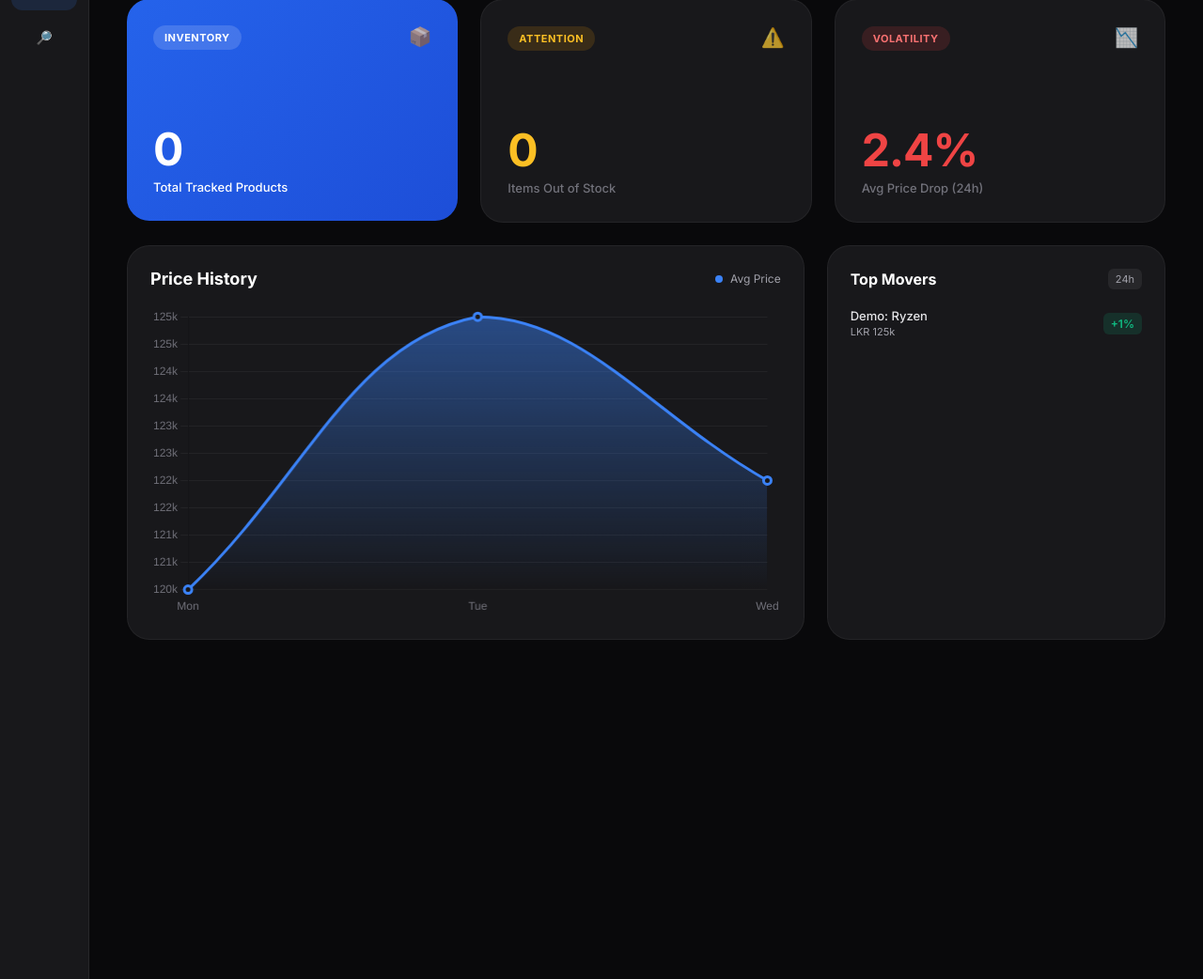
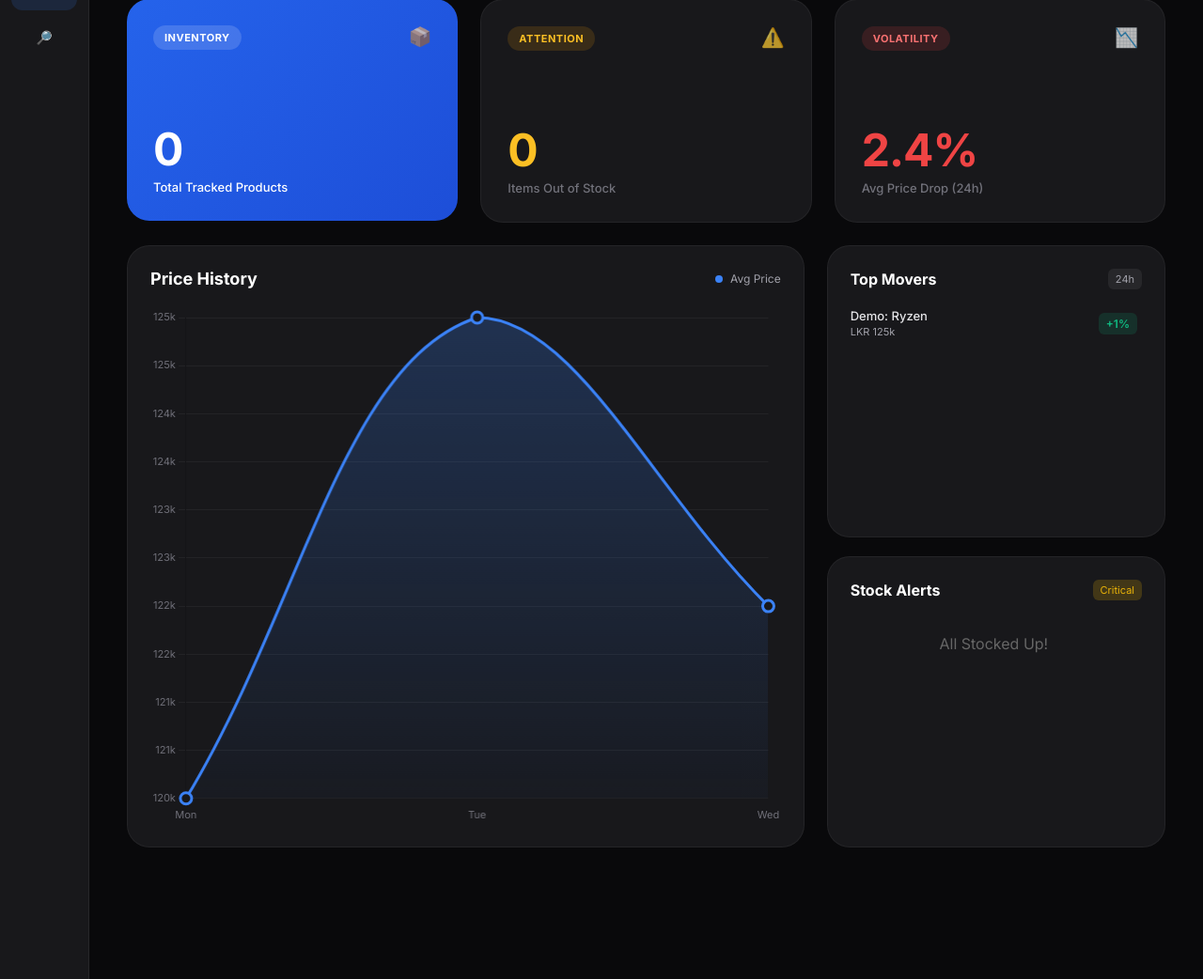
Before and after one commit to Himethwe/MarketPulse, a Flask app: page / in a window 1280 px wide. Shown: the part 121-1163 px from the top of the page at 94% size. Run offline with Flask 3, Linux system fonts and the light colour scheme; data that the repository does not hold is empty; some libraries are stand-ins or nearby versions.

Commit message:
Add Stock Alerts panel and fix UI scrollbars

```diff
--- a/src/flask_app/app.py
+++ b/src/flask_app/app.py
@@ -48,8 +48,32 @@ def get_movers(conn):
                                 'abs_change': abs(pct)
                             })
             movers.sort(key=lambda x: x['abs_change'], reverse=True)
-            return movers[:5]
+            return movers[:4] # Reduced to 4 to fit space
     except: return []
+
+# NEW FUNCTION: Get specific out-of-stock items
+def get_stock_alerts_list(conn):
+    alerts = []
+    try:
+        with conn.cursor() as cur:
+            sql = """
+                SELECT p.name, m.vendor_name, m.price
+                FROM market_data m
+                JOIN products p ON m.product_id = p.id
+                WHERE m.is_in_stock = FALSE
+                ORDER BY m.scraped_at DESC
+                LIMIT 4
+            """
+            cur.execute(sql)
+            rows = cur.fetchall()
+            for r in rows:
+                alerts.append({
+                    'name': r[0][:18] + '..' if len(r[0]) > 18 else r[0],
+                    'vendor': r[1],
+                    'price': f"LKR {float(r[2]):,.0f}"
+                })
+    except: pass
+    return alerts
 
 #discovery feed
 def get_discovery_feed(conn):
@@ -125,6 +149,7 @@ def dashboard():
     stats = {'products': 0, 'stock_alerts': 0}
     chart_data = {'labels': [], 'prices': []}
     movers_data = []
+    stock_alerts_list = [] # Init list
 
     try:
         with conn.cursor() as cur:
@@ -143,17 +168,19 @@ def dashboard():
             chart_data = {'labels': ['Mon','Tue','Wed'], 'prices': [120000, 125000, 122000]}
 
         movers_data = get_movers(conn)
+        stock_alerts_list = get_stock_alerts_list(conn) # Fetch alerts
+
         if not movers_data:
             movers_data = [{'short_name': 'Demo: Ryzen', 'price': 'LKR 125k', 'change': '+1%', 'trend': 'up'}]
 
     except Exception as e:
         print(f"Error: {e}")
     finally:
-
         if conn:
             conn.close()
 
-    return render_template('market_overview.html', stats=stats, chart_data=chart_data, movers=movers_data, active_page='dashboard')
+    # Pass stock_alerts_list to template
+    return render_template('market_overview.html', stats=stats, chart_data=chart_data, movers=movers_data, stock_alerts=stock_alerts_list, active_page='dashboard')
 
 #price explorer route
 @app.route('/explorer')
@@ -228,11 +255,11 @@ def price_explorer():
             conn.close()
 
     return render_template('price_explorer.html',
-                         active_page='explorer',
-                         query=query,
-                         tiers=tiers,
-                         search_stats=search_stats,
-                         watchlist=watchlist)
+                          active_page='explorer',
+                          query=query,
+                          tiers=tiers,
+                          search_stats=search_stats,
+                          watchlist=watchlist)
 
 #routes api
 @app.route('/api/analyze_tier', methods=['POST'])
--- a/src/flask_app/static/css/dashboard.css
+++ b/src/flask_app/static/css/dashboard.css
@@ -92,7 +92,8 @@
     display: grid;
     grid-template-columns: 2fr 1fr;
     gap: 24px;
-    height: 420px;
+    /* FIX: Changed fixed height to min-height to allow expansion */
+    min-height: 600px;
 }
 
 /* Chart Card */
@@ -116,14 +117,25 @@
     border-radius: 24px;
     padding: 24px;
     border: 1px solid rgba(255,255,255,0.05);
-    overflow-y: auto;
+    /* FIX: Flex layout to constrain list height */
+    display: flex;
+    flex-direction: column;
+    overflow: hidden;
 }
-.card-header { display: flex; justify-content: space-between; align-items: center; margin-bottom: 20px; }
+.card-header { display: flex; justify-content: space-between; align-items: center; margin-bottom: 20px; flex-shrink: 0; }
 .card-header h2 { font-size: 16px; margin: 0; color: white; }
 .header-tag { font-size: 11px; background: #27272a; padding: 4px 8px; border-radius: 6px; color: #a1a1aa; }
 
 /* Movers List Items */
-.movers-list { display: flex; flex-direction: column; gap: 15px; }
+.movers-list {
+    display: flex;
+    flex-direction: column;
+    gap: 15px;
+    /* FIX: Allow list to take remaining space and scroll */
+    flex: 1;
+    overflow-y: auto;
+    padding-right: 5px; /* Prevent scrollbar overlapping content */
+}
 .mover-item { display: flex; justify-content: space-between; align-items: center; padding-bottom: 12px; border-bottom: 1px solid rgba(255,255,255,0.05); }
 .mover-item:last-child { border-bottom: none; }
 .mover-info { display: flex; flex-direction: column; gap: 2px; }
@@ -131,3 +143,30 @@
 .mover-price { font-size: 11px; color: #a1a1aa; }
 .badge-green { background: rgba(16, 185, 129, 0.15); color: #10b981; padding: 4px 8px; border-radius: 6px; font-size: 12px; font-weight: 600; }
 .badge-red { background: rgba(239, 68, 68, 0.15); color: #ef4444; padding: 4px 8px; border-radius: 6px; font-size: 12px; font-weight: 600; }
+
+/* --- CUSTOM SCROLLBAR STYLING --- */
+
+/* 1. Enable scrolling for the list container */
+.movers-list {
+    scrollbar-width: thin;  /* Firefox: Make it thin */
+    scrollbar-color: #4a4a52 transparent; /* Firefox: Dark Thumb / Transparent Track */
+}
+
+/* 2. WebKit Browsers (Chrome, Edge, Safari) */
+.movers-list::-webkit-scrollbar {
+    width: 6px; /* Very thin width */
+}
+
+.movers-list::-webkit-scrollbar-track {
+    background: transparent; /* Invisible track */
+}
+
+.movers-list::-webkit-scrollbar-thumb {
+    background-color: #3f3f46; /* Dark grey thumb */
+    border-radius: 20px;       /* Round edges */
+    border: 2px solid transparent; /* Creates padding around the thumb */
+}
+
+.movers-list::-webkit-scrollbar-thumb:hover {
+    background-color: #52525b; /* Slightly lighter on hover */
+}
--- a/src/flask_app/static/css/style.css
+++ b/src/flask_app/static/css/style.css
@@ -191,3 +191,31 @@ p { color: var(--text-muted); margin-top: 0; }
 .sidebar.collapsed .toggle-btn svg { transform: rotate(180deg); }
 .sidebar.collapsed .logo-area { justify-content: center; }
 .sidebar.collapsed .nav-links a { justify-content: center; padding: 12px; }
+
+/* --- GLOBAL SCROLLBAR STYLING (Main Page) --- */
+
+/* Target the main content area */
+.main-content {
+    scrollbar-width: thin;          /* Firefox */
+    scrollbar-color: #4a4a52 transparent; /* Firefox */
+}
+
+/* WebKit (Chrome, Edge, Safari) */
+.main-content::-webkit-scrollbar {
+    width: 10px; /* Slightly wider than the card scrollbars for better usability */
+}
+
+.main-content::-webkit-scrollbar-track {
+    background: transparent;
+}
+
+.main-content::-webkit-scrollbar-thumb {
+    background-color: #3f3f46;
+    border-radius: 20px;
+    border: 3px solid transparent; /* Creates a "floating" look */
+    background-clip: content-box;
+}
+
+.main-content::-webkit-scrollbar-thumb:hover {
+    background-color: #52525b;
+}
--- a/src/flask_app/templates/market_overview.html
+++ b/src/flask_app/templates/market_overview.html
@@ -6,6 +6,8 @@
 {% endblock %}
 
 {% block content %}
+<div style="padding-bottom: 100px;">
+
     <div class="header-container">
         <header class="pill-header">
             <h1>Market Overview</h1>
@@ -57,12 +59,14 @@
                     <span class="legend-dot"></span> Avg Price
                 </div>
             </div>
-            <div class="chart-area">
+            <div class="chart-area" style="min-height: 550px;">
                 <canvas id="marketChart"></canvas>
             </div>
         </div>
 
-        <div class="movers-card">
+        <div style="display: flex; flex-direction: column; gap: 20px; flex: 1; min-width: 300px;">
+
+            <div class="movers-card" style="flex: 1;">
                 <div class="card-header">
                     <h2>Top Movers</h2>
                     <span class="header-tag">24h</span>
@@ -78,21 +82,51 @@
                             {{ item.change }}
                         </div>
                     </div>
+                    {% else %}
+                    <div style="padding: 1rem; color: #666; text-align: center;">No Movers</div>
                     {% endfor %}
                 </div>
             </div>
+
+            <div class="movers-card" style="flex: 1;">
+                <div class="card-header">
+                    <h2>Stock Alerts</h2>
+                    <span class="header-tag" style="background: rgba(234, 179, 8, 0.2); color: #eab308;">Critical</span>
+                </div>
+                <div class="movers-list">
+                    {% for alert in stock_alerts %}
+                    <div class="mover-item">
+                        <div class="mover-info">
+                            <span class="mover-name" style="color: #ef4444;">{{ alert.name }}</span>
+                            <span class="mover-price" style="font-size: 0.85rem; color: #71717a;">{{ alert.vendor }}</span>
+                        </div>
+                        <div class="mover-change" style="background: rgba(239, 68, 68, 0.15); color: #ef4444; padding: 4px 10px; border-radius: 6px; font-size: 0.8rem;">
+                            OUT
+                        </div>
+                    </div>
+                    {% else %}
+                    <div style="padding: 1rem; color: #666; text-align: center;">All Stocked Up!</div>
+                    {% endfor %}
+                </div>
+            </div>
+
+        </div>
     </section>
 
-    <script id="data-labels" type="application/json">{{ chart_data.labels | tojson }}</script>
+</div> <script id="data-labels" type="application/json">{{ chart_data.labels | tojson }}</script>
     <script id="data-prices" type="application/json">{{ chart_data.prices | tojson }}</script>
 
 <script>
     const chartLabels = JSON.parse(document.getElementById('data-labels').textContent);
     const chartValues = JSON.parse(document.getElementById('data-prices').textContent);
 
-        const ctx = document.getElementById('marketChart').getContext('2d');
-        const gradient = ctx.createLinearGradient(0, 0, 0, 300);
-        gradient.addColorStop(0, 'rgba(59, 130, 246, 0.5)');
+    const canvas = document.getElementById('marketChart');
+    const ctx = canvas.getContext('2d');
+
+    // Gradient Matches Height
+    const gradient = ctx.createLinearGradient(0, 0, 0, 600);
+
+    gradient.addColorStop(0, 'rgba(59, 130, 246, 0.25)');
     gradient.addColorStop(1, 'rgba(59, 130, 246, 0.0)');
 
     new Chart(ctx, {
@@ -100,6 +134,7 @@
         data: {
             labels: chartLabels,
             datasets: [{
+                label: 'Avg Price',
                 data: chartValues,
                 backgroundColor: gradient,
                 borderColor: '#3b82f6',
@@ -107,23 +142,48 @@
                 tension: 0.4,
                 pointBackgroundColor: '#18181b',
                 pointBorderColor: '#3b82f6',
-                    pointRadius: 4,
+                pointRadius: 6,
+                pointHoverRadius: 8,
                 fill: true
             }]
         },
         options: {
             responsive: true,
             maintainAspectRatio: false,
-                plugins: { legend: { display: false } },
+            plugins: {
+                legend: { display: false },
+                tooltip: {
+                    mode: 'index',
+                    intersect: false,
+                    backgroundColor: 'rgba(24, 24, 27, 0.9)',
+                    titleColor: '#fff',
+                    bodyColor: '#cbd5e1',
+                    borderColor: '#334155',
+                    borderWidth: 1
+                }
+            },
             scales: {
                 y: {
                     grid: { color: 'rgba(255,255,255,0.05)' },
                     ticks: {
                         color: '#71717a',
+                        font: { family: "'Inter', sans-serif", size: 11 },
                         callback: function(val) { return (val/1000).toFixed(0) + 'k'; }
+                    },
+                    beginAtZero: false
+                },
+                x: {
+                    grid: { display: false },
+                    ticks: {
+                        color: '#71717a',
+                        font: { family: "'Inter', sans-serif", size: 11 }
+                    }
                 }
             },
-                    x: { grid: { display: false }, ticks: { color: '#71717a' } }
+            interaction: {
+                mode: 'nearest',
+                axis: 'x',
+                intersect: false
             }
         }
     });
```
Also changed, not shown: src/flask_app/static/css/explorer.css (+34 -1 lines). Lines whose indentation alone changed are shown as unchanged.
